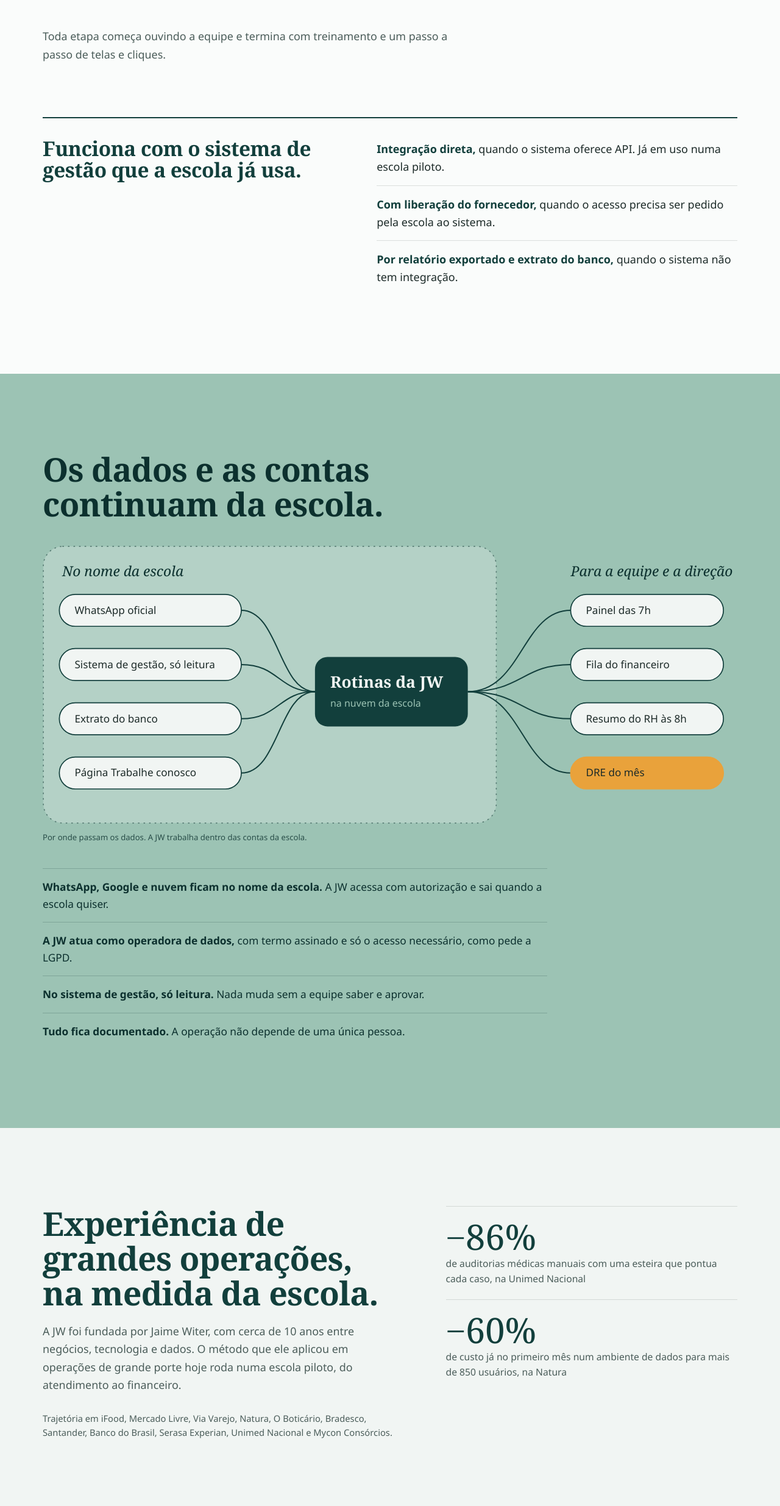
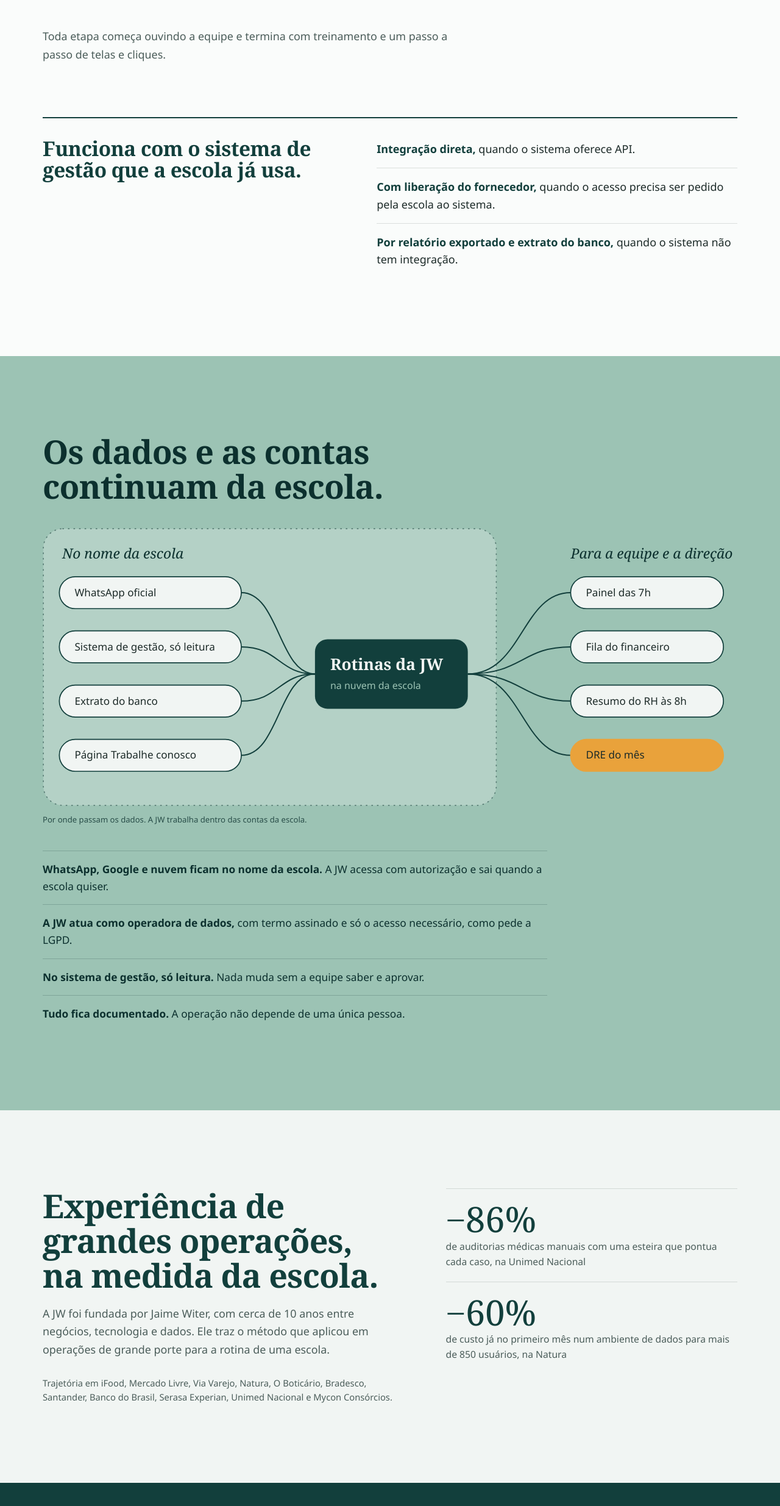
Before and after one commit to JaimeWiter/jw-escolas, an Astro site: page / in a window 1280 px wide. Shown: the part 6157-8627 px from the top of the page at 61% size. Built offline with nearby package versions, Linux system fonts and the light colour scheme; Astro itself is replaced by a stand-in of ours.

Commit message:
Retira menções à escola piloto

```diff
--- a/src/pages/index.astro
+++ b/src/pages/index.astro
@@ -268,7 +268,7 @@ const marcos = [
         <div class="sistemas">
           <h3>Funciona com o sistema de gestão que a escola já usa.</h3>
           <ul class="lista">
-            <li><b>Integração direta,</b> quando o sistema oferece API. Já em uso numa escola piloto.</li>
+            <li><b>Integração direta,</b> quando o sistema oferece API.</li>
             <li><b>Com liberação do fornecedor,</b> quando o acesso precisa ser pedido pela escola ao sistema.</li>
             <li><b>Por relatório exportado e extrato do banco,</b> quando o sistema não tem integração.</li>
           </ul>
@@ -306,7 +306,7 @@ const marcos = [
       <div class="container">
         <div>
           <h2 id="quem-titulo">Experiência de grandes operações, na medida da escola.</h2>
-          <p class="texto">A JW foi fundada por Jaime Witer, com cerca de 10 anos entre negócios, tecnologia e dados. O método que ele aplicou em operações de grande porte hoje roda numa escola piloto, do atendimento ao financeiro.</p>
+          <p class="texto">A JW foi fundada por Jaime Witer, com cerca de 10 anos entre negócios, tecnologia e dados. Ele traz o método que aplicou em operações de grande porte para a rotina de uma escola.</p>
           <p class="trajetoria">Trajetória em iFood, Mercado Livre, Via Varejo, Natura, O Boticário, Bradesco, Santander, Banco do Brasil, Serasa Experian, Unimed Nacional e Mycon Consórcios.</p>
         </div>
         <ul class="lista provas">
```
